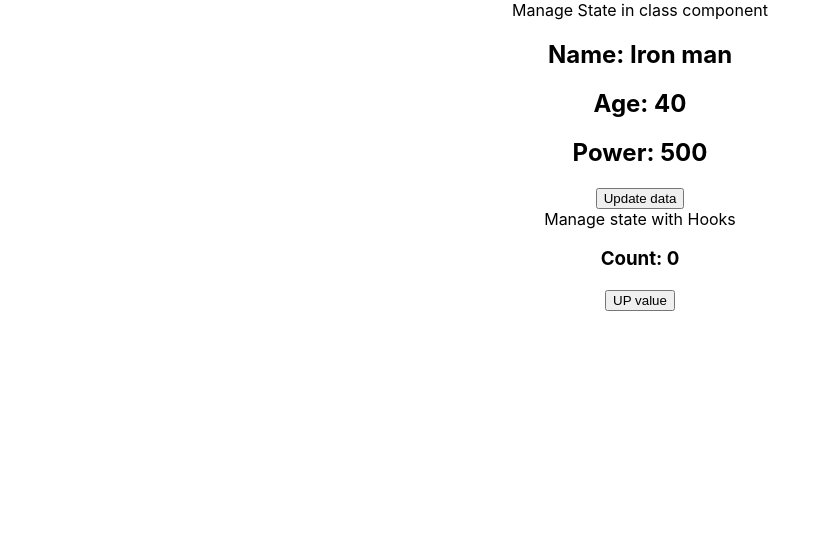
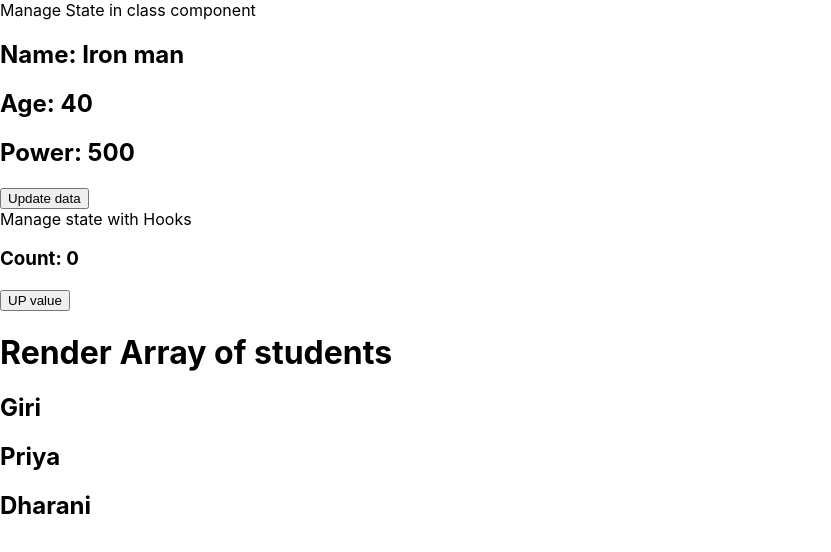
Before and after one commit to Girilaks/learnreact, a React (Create React App) app: page / in a window 1280 px wide. Shown: the top 552 px of the page, without its empty margins (0-831 px from the left). Built offline with nearby package versions, Linux system fonts and the light colour scheme.

Commit message:
display array of student list

```diff
--- a/src/App.css
+++ b/src/App.css
@@ -1,5 +1,5 @@
 .App {
-  text-align: center;
+  /* text-align: center; */
 }
 
 .App-logo {
--- a/src/App.js
+++ b/src/App.js
@@ -3,6 +3,7 @@ import Classcomponent from './components/Classcomponent';
 import Functionalcomponent from './components/Functionalcomponent';
 import ManageStateCC from './components/ManageStateCC';
 import HooksFC from './components/HooksFC';
+import RenderListFC from './components/RenderListFC';
 
 function App() {
   return (
@@ -15,6 +16,8 @@ function App() {
 
       <HooksFC/>
 
+      <RenderListFC/>
+
     </div>
   );
 }
--- /dev/null
+++ b/src/components/RenderListFC.js
@@ -0,0 +1,30 @@
+import React from 'react'
+
+function RenderListFC() {
+
+    const students = [
+        {
+            name: "Giri",
+            class: "12"
+        },
+        {
+            name: "Priya",
+            class: "10"
+        },
+        {
+            name: "Dharani",
+            class: "11"
+        }
+    ]
+
+  return (
+    <div>
+        <h1>Render Array of students</h1>
+        {students.map((student) => (
+            <h2>{ student.name }</h2>
+        ))}
+    </div>
+  )
+}
+
+export default RenderListFC
```
